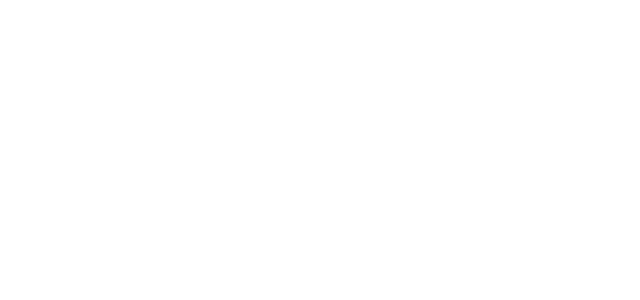
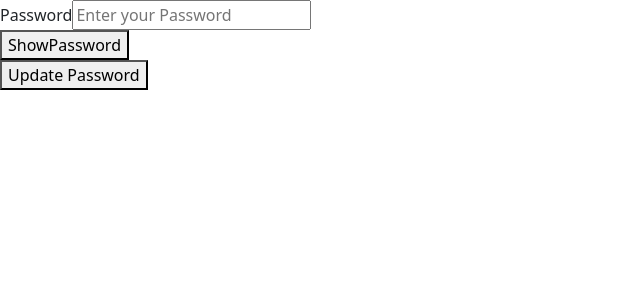
Before and after one commit to Vengat-P/Password-Reset-Flow-Frontend, a React (Vite) app: page /reset-password/1/1 in a window 1280 px wide. Before the commit this address had no page. Shown: the top 300 px of the page, without its empty margins (0-640 px from the left). Built offline with nearby package versions, Linux system fonts and the light colour scheme.

Commit message:
Forgot password and reset password completed

```diff
--- a/src/App.jsx
+++ b/src/App.jsx
@@ -18,7 +18,7 @@ const App = () => {
           <Route path="/" element={<RegisterPage />} />
           <Route path="/login" element={<Login setToken={setToken}/>} />
           <Route path="/forgot-password" element={<ForgotPassword />} />
-          <Route path="/reset-password" element={<ResetPassword />} />
+          <Route path="/reset-password/:id/:token" element={<ResetPassword />} />
         </Routes>
       </BrowserRouter>
     </div>
--- a/src/Pages/ForgotPassword.jsx
+++ b/src/Pages/ForgotPassword.jsx
@@ -1,13 +1,26 @@
-import React, { useState } from 'react';
-import { toast } from 'react-toastify';
-import "react-toastify/ReactToastify.css"
+import axios from "axios";
+import React, { useState } from "react";
+import { useNavigate } from "react-router-dom";
+import { toast } from "react-toastify";
+import "react-toastify/ReactToastify.css";
 
 const ForgotPassword = () => {
-            const[email,setEmail] = useState("");
-
-            const handleSubmit = (e)=>{
-
-            }
+  const [email, setEmail] = useState("");
+  const navigate = useNavigate();
+  const handleSubmit = async (e) => {
+    e.preventDefault();
+    await axios
+      .post("http://localhost:5000/api/auth/forgot-password", { email })
+      //to handle response and errors
+      .then((res) => {
+        toast.success(res.data.message);
+        navigate("/login");
+      })
+      .catch((error) => {
+        console.log(error);
+        toast.error(error.response.data.message);
+      });
+  };
   return (
     <div>
       <form onSubmit={handleSubmit}>
--- a/src/Pages/Login.jsx
+++ b/src/Pages/Login.jsx
@@ -59,7 +59,7 @@ const Login = ({setToken}) => {
                       <br />
                       <button type="button" onClick={()=> setShowPassword(!showPassword)}>{showPassword ? "Hide" : "Show"}Password</button>
                       <br />
-                      <button type="submit">Register</button>
+                      <button type="submit">Login</button>
                     </p>
                     <br />
 
--- a/src/Pages/ResetPassword.jsx
+++ b/src/Pages/ResetPassword.jsx
@@ -1,18 +1,36 @@
-import React from 'react';
-
+import React, { useState } from "react";
+import axios from "axios";
+import { toast } from "react-toastify";
+import "react-toastify/ReactToastify.css";
+import { useNavigate, useParams } from "react-router-dom";
 const ResetPassword = () => {
-            const [showPassword,setShowPassword] = useState(false);
-            const [password,setPassword]= useState("");
-            const handleSubmit = (e)=>{
-
-            }
+  const [showPassword, setShowPassword] = useState(false);
+  const [password, setPassword] = useState("");
+  const navigate = useNavigate();
+  const { id, token } = useParams();
+  const handleSubmit = async (e) => {
+    e.preventDefault();
+    await axios
+      .post(`http://localhost:5000/api/auth/reset-password/${id}/${token}`, {
+        password,
+      })
+      //to handle response and errors
+      .then((res) => {
+        toast.success(res.data.message);
+        navigate("/login");
+      })
+      .catch((error) => {
+        console.log(error);
+        toast.error(error.response.data.message);
+      });
+  };
   return (
     <div>
       <form onSubmit={handleSubmit}>
         <p>
           <label htmlFor="password">Password</label>
           <input
-                        type={showPassword ? "text" :"password"}
+            type={showPassword ? "text" : "password"}
             name="password"
             id="password"
             placeholder="Enter your Password"
@@ -21,12 +39,13 @@ const ResetPassword = () => {
             onChange={(e) => setPassword(e.target.value)}
           />
           <br />
-                      <button type="button" onClick={()=> setShowPassword(!showPassword)}>{showPassword ? "Hide" : "Show"}Password</button>
+          <button type="button" onClick={() => setShowPassword(!showPassword)}>
+            {showPassword ? "Hide" : "Show"}Password
+          </button>
           <br />
           <button type="submit">Update Password</button>
         </p>
         <br />
-
       </form>
     </div>
   );
```
Lines whose indentation alone changed are shown as unchanged.
